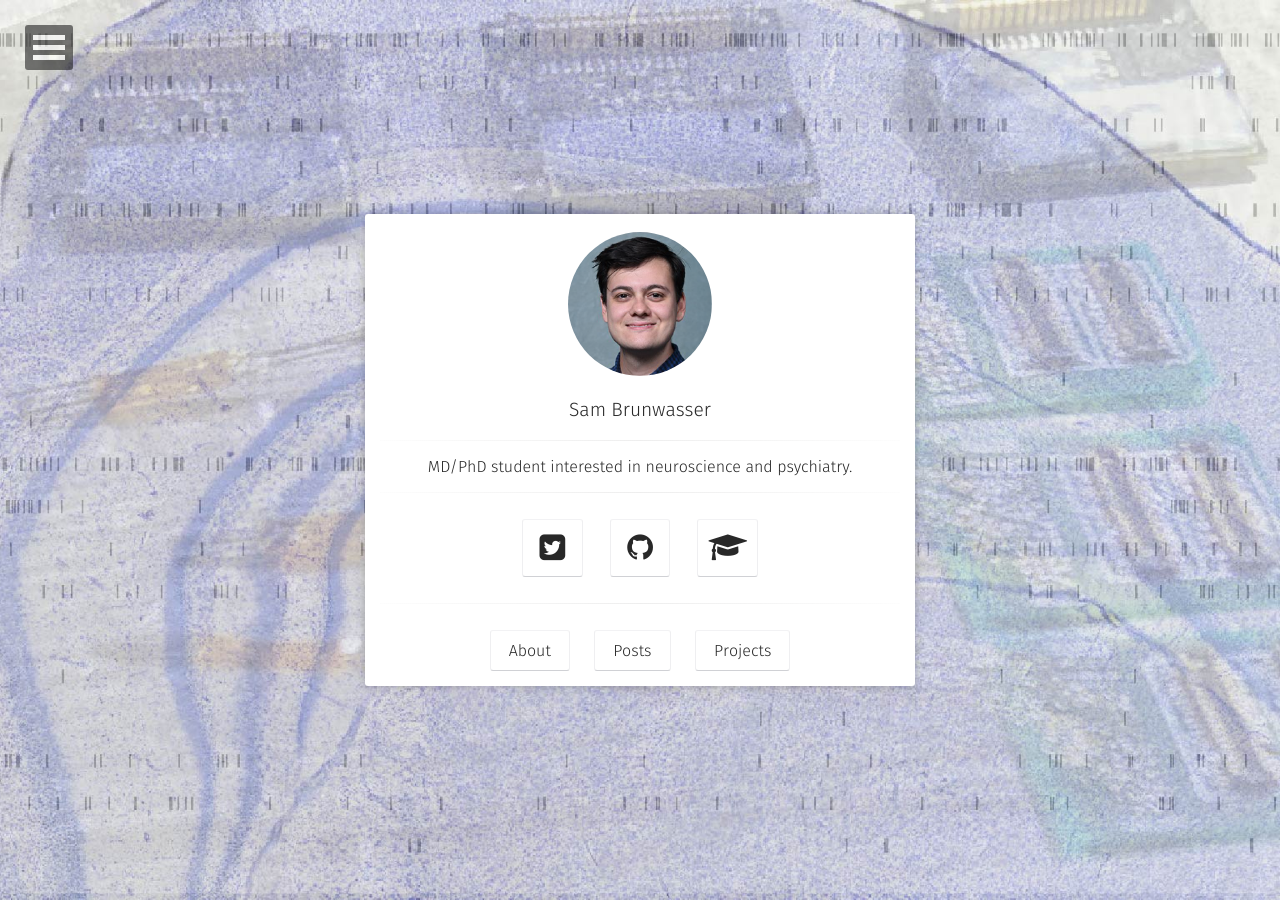
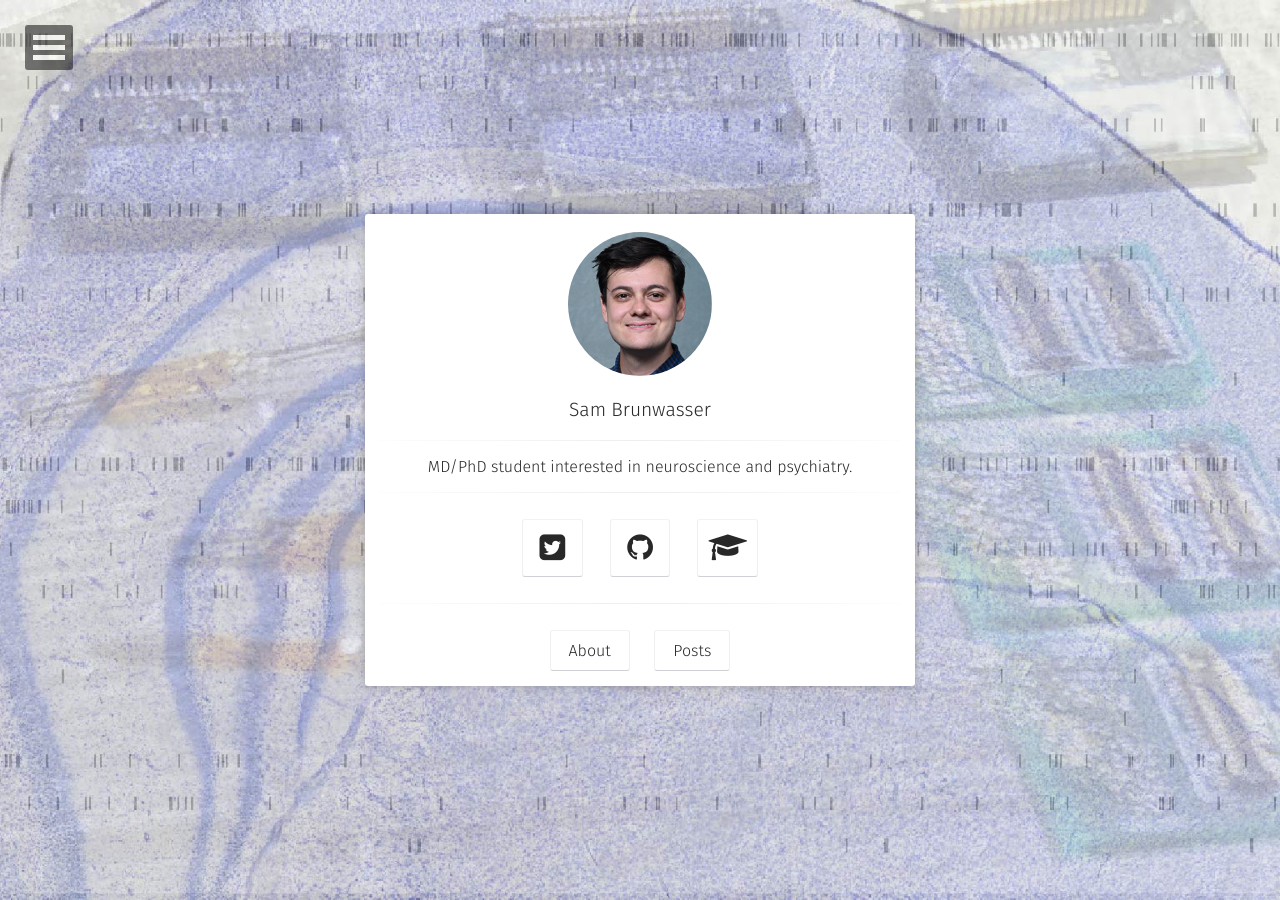
Before and after one commit to sbrunwas/sbrunwas.github.io, a Jekyll site: the page built from index.html, in a window 1280 px wide. Built offline with Jekyll 4.4.1, drawn with Linux system fonts in a browser that asks for light colours; some web fonts are replaced.

Commit message:
more fixes

```diff
--- a/_layouts/home.html
+++ b/_layouts/home.html
@@ -16,7 +16,8 @@ layout: compress
         <div class="container animated fadeIn">
             <div class="row">
                     <a href="{{ site.url }}">
-                        <img src="{{ site.logo }}" class="img-circle zoombtn animated rotateIn">
+                        <!-- <img src="{{ site.logo }}" class="img-circle zoombtn animated rotateIn">  -->
+                        <img src="{{ site.logo }}" class="img-circle zoombtn">
                     </a>
                     <h3 class="title">
                         <a class="zoombtn" href="{{ site.url }}">
@@ -38,9 +39,9 @@ layout: compress
                          <a class="btn zoombtn" href="{{ site.url }}/posts">
                          Posts
                          </a>
-                         <a class="btn zoombtn" href="{{ site.url }}/projects">
+                         <!-- <a class="btn zoombtn" href="{{ site.url }}/projects">
                          Projects
-                         </a>
+                         </a> -->
                  </h3>
             </div>
         </div>
```
